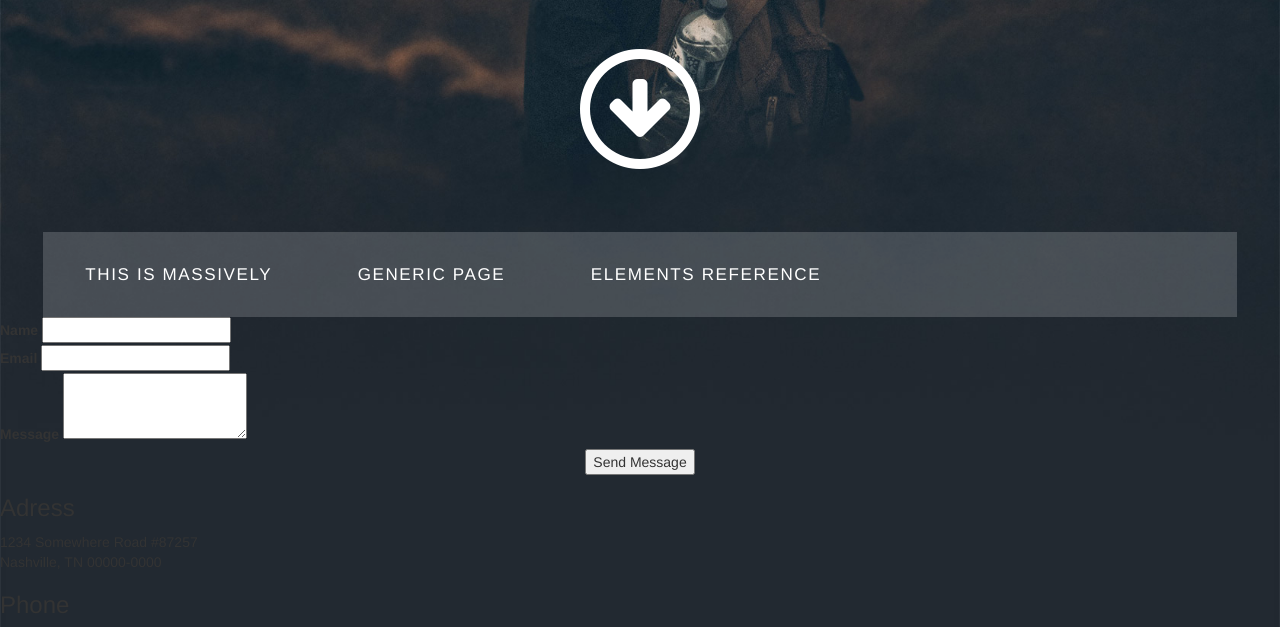
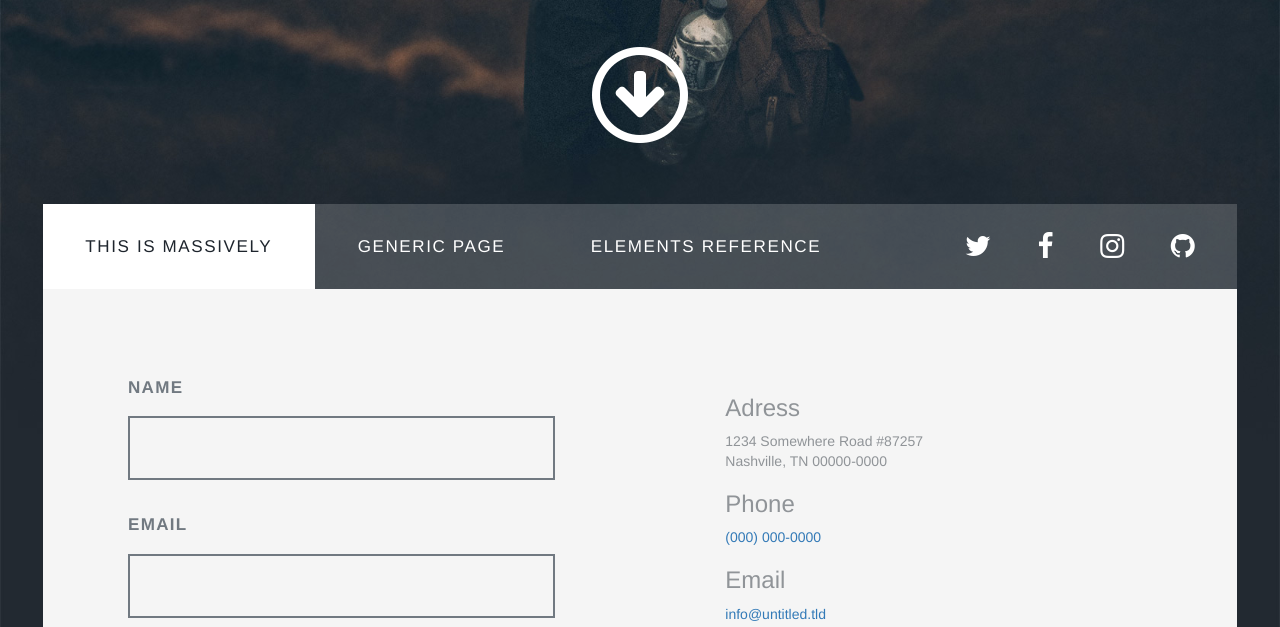
Before and after one commit to RQMdev/BOOTSTRAP01_RQM_Nicogis, a plain HTML site: page index.html in a window 1280 px wide. Shown: the part 620-1247 px from the top of the page. Drawn offline with Linux system fonts and the light colour scheme; a web font is replaced by a local one.

Commit message:
Ecriture CSS ( Header/Nav Bar/ debut Footer )

```diff
--- a/assets/css/main.css
+++ b/assets/css/main.css
@@ -38,7 +38,7 @@ Url: https://github.com/RQMplays/ // https://github.com/Regis-Nicolo/
  }
 
 /*=================== 03. HEADER ==== Benoit Laurent =============*/
-header {
+body > header {
     display: flex;
     flex-direction: column;
     justify-content: flex-end;
@@ -74,10 +74,6 @@ header > p > a {
     border-bottom-color: rgba(255, 255, 255, 0.5);
 }
 
-header > ul {
-
-}
-
 ul.actions {
     list-style: none;
     text-align: center;
@@ -103,7 +99,7 @@ header  a:hover {
 
 
 /*=================== 04. NAV BAR ===== Benoit Laurent =============*/
-nav {
+body > nav {
     display: flex;
     justify-content: space-between;
     color: white;
@@ -113,7 +109,6 @@ nav {
     height: 4rem;
     line-height: 4rem;
     margin: -4rem auto 0 auto;
-    padding: 0 2rem 0 0;
     position: relative;
     overflow: hidden;
 }
@@ -128,22 +123,54 @@ nav ul.links {
     margin: 0;
     padding: 0;
 }
+
+nav ul.links li.active {
+    background-color: #fff;
+}
+
 nav ul.links li {
     display: block;
 }
+
+nav ul.links li.active a {
+    color: #1e252d;
+    /*text-decoration: none;*/
+}
+
 nav ul.links li a {
     display: inline-block;
     font-size: 0.8rem;
     padding: 0 2rem;
 }
 
+nav ul.links li.active a:hover {
+    color: #18bfef;
+}
+nav ul.links li a:hover {
+    color: #fff;
+    background-color: rgba(255, 255, 255, 0.1);
+    text-decoration: none;
+}
+
 nav ul.icons {
     flex-grow: 0;
     flex-shrink: 0;
+    margin: 0;
+    padding: 0;
 }
 
 ul.icons li {
     display: inline-block;
+    padding: 0 2rem 0 0;
+    vertical-align: middle;
+    position: relative;
+    top: 4px;
+}
+
+ul.icons li a:hover {
+    color: #18bfef;
+    text-decoration: none;
+
 }
 
 /*================== 05. ARTICLES ===== Régis Nicolo ================*/
@@ -153,3 +180,91 @@ ul.icons li {
 
 
 /*================== 07. FOOTER ======== Benoit Laurent =============*/
+body > footer {
+    display: flex;
+    background-color: #f5f5f5;
+    color: #909498;
+    margin: 0 auto;
+    width: calc(100% - 4rem);
+    max-width: 72rem;
+}
+
+footer > section {
+    display: block;
+    flex-basis: 50%;
+    flex-grow: 1;
+    flex-shrink: 1;
+    padding: 4rem 4rem 2rem 4rem;
+}
+
+section > form {
+    display: flex;
+    flex-wrap: wrap;
+    width: calc(100% + 3rem);
+    margin: -1.5rem 0 2rem -1.5rem;
+}
+
+form > .field {
+    flex-grow: 0;
+    flex-shrink: 0;
+    padding: 1.5rem 0 0 1.5rem;
+    width: calc(100% - 1.5rem);
+    margin: 0;
+    border: 0;
+}
+
+footer label {
+    display: block;
+    color: #717981;
+    font-family: "Source Sans Pro", Helvetica, sans-serif;
+    font-size: 0.8rem;
+    font-weight: 900;
+    line-height: 1.5;
+    letter-spacing: 0.075em;
+    text-transform: uppercase;
+    margin: 0 0 0.75rem 0;
+    max-width: 100%;
+}
+
+footer input {
+    font-family: Georgia, serif;
+    font-weight: 300;
+    font-size: 1rem;
+    line-height: 2.375;
+}
+
+footer input[type="text"] {
+    display: block;
+    color: #717981;
+    border-color: #e2e2e2;
+    border: solid 2px;
+    outline: 0;
+    height: 3rem;
+    padding: 0 1rem;
+    background: transparent;
+    text-decoration: none;
+    width: 100%;
+}
+
+footer textarea {
+    display: block;
+    color: #717981;
+    border-color: #e2e2e2;
+    border: solid 2px;
+    outline: 0;
+    font-family: Georgia, serif;
+    font-weight: 300;
+    font-size: 1rem;
+    line-height: 2.375;
+    padding: 0.75rem 1rem;
+    background: transparent;
+    text-decoration: none;
+    width: 100%;
+}
+
+form > .actions {
+    flex-grow: 0;
+    flex-shrink: 1;
+    margin: 1.875rem 0 0 1.5rem;
+    width: calc(100% -3rem);
+}
--- a/index.html
+++ b/index.html
@@ -24,7 +24,7 @@
             and released for free under the <a href="#">Creative Commons license</a>.</p>
             <ul class="actions">
                 <li>
-                    <a href="#" class="fa-stack fa-5x">
+                    <a href="#" class="fa-stack fa-4x">
                         <i class="fa fa-circle-thin fa-stack-2x"></i>
                         <i class="fa fa-arrow-down fa-stack-1x"></i>
                     </a>
@@ -36,15 +36,15 @@
         <!-- DEBUT Barre de Navigation -->
         <nav>
             <ul class="links">
-                <li><a href="#">This Is Massively</a></li>
+                <li class="active"><a href="#">This Is Massively</a></li>
                 <li><a href="#">Generic Page</a></li>
                 <li><a href="#">Elements Reference</a></li>
             </ul>
             <ul class="icons">
-                <li><a href="#" class="fa fa-twitter fa-3x"></a></li>
-                <li><a href="#" class="fa fa-facebook fa-3x"></a></li>
-                <li><a href="#" class="fa fa-instagram fa-3x"></a></li>
-                <li><a href="#" class="fa fa-github fa-3x"></a></li>
+                <li><a href="#" class="fa fa-twitter fa-2x"></a></li>
+                <li><a href="#" class="fa fa-facebook fa-2x"></a></li>
+                <li><a href="#" class="fa fa-instagram fa-2x"></a></li>
+                <li><a href="#" class="fa fa-github fa-2x"></a></li>
             </ul>
         </nav>
         <!-- FIN Barre de Navigation -->
```
